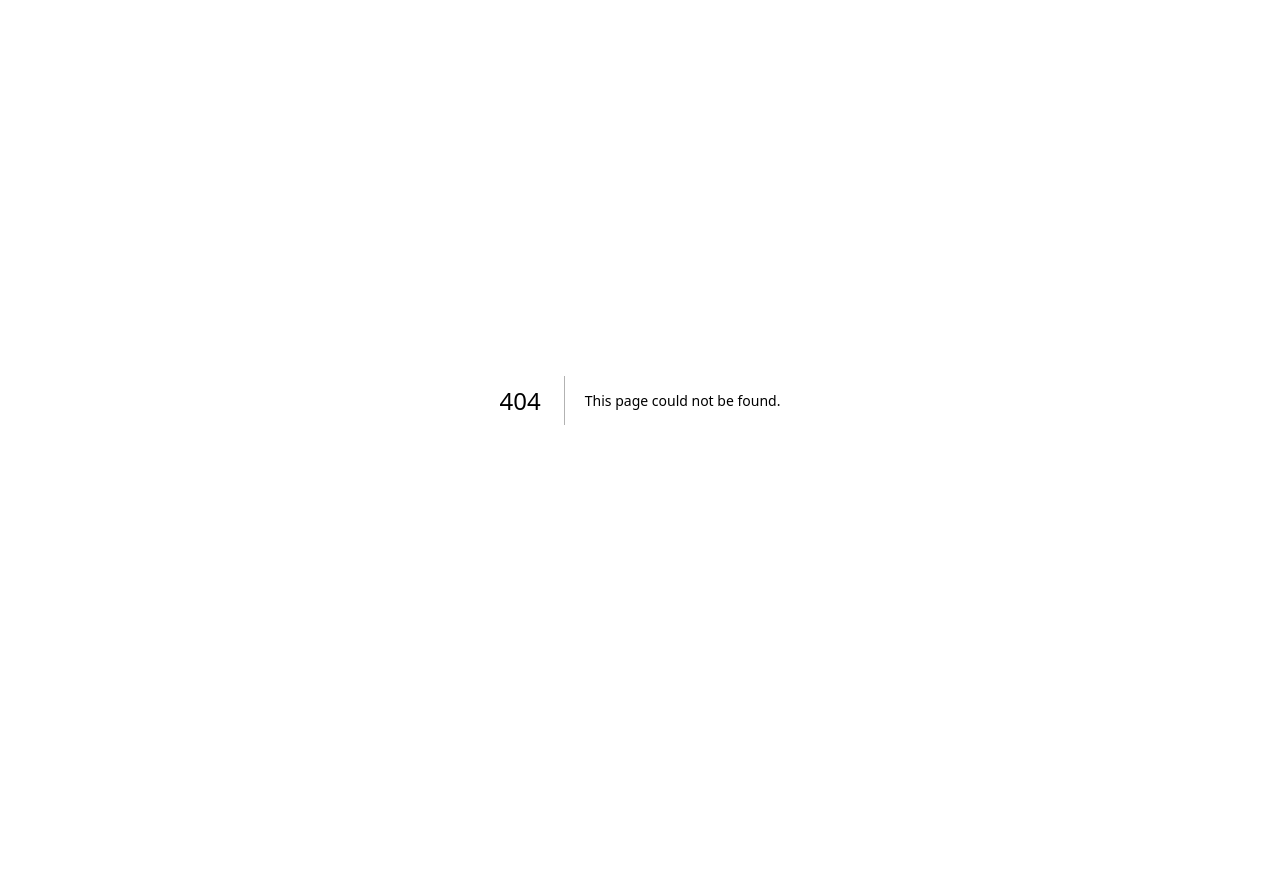
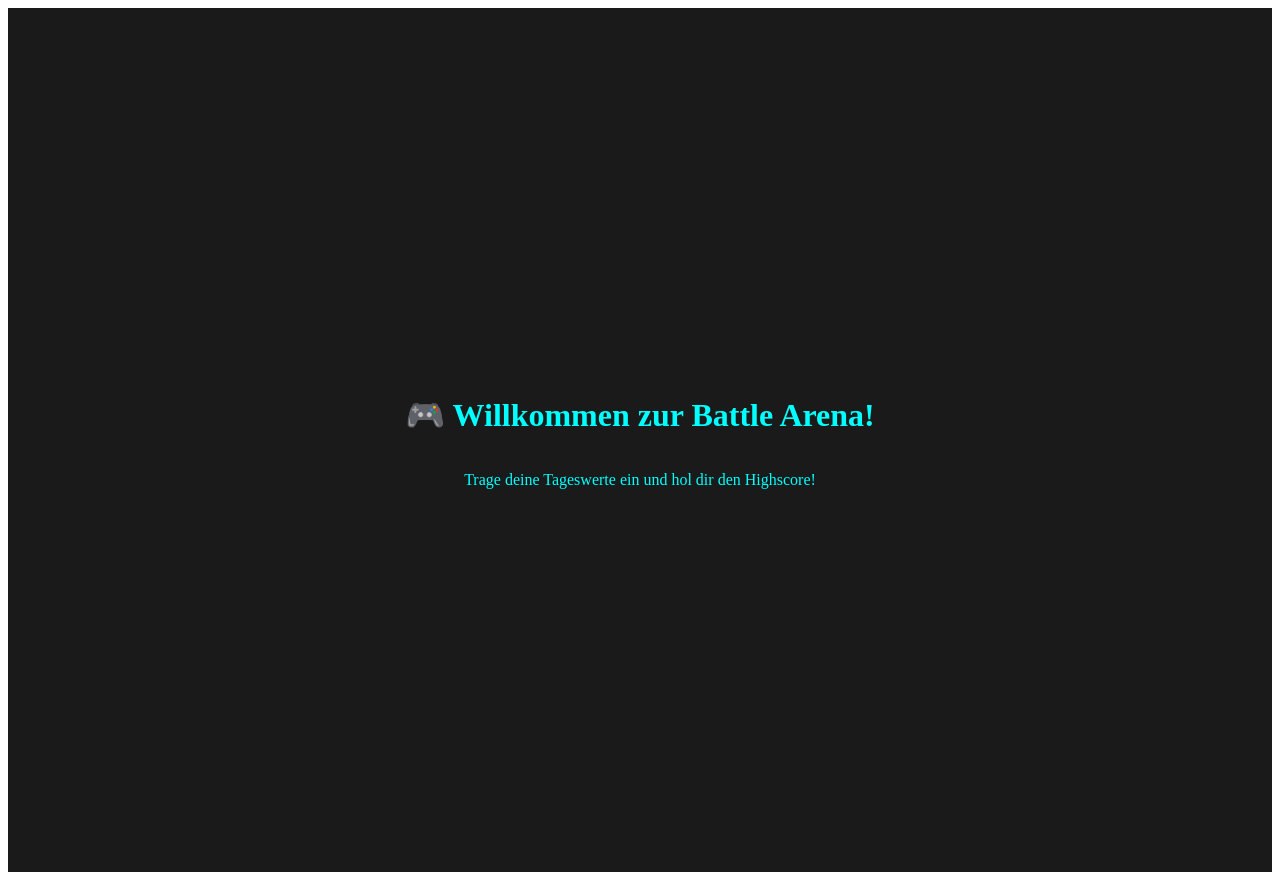
Before and after one commit to PrismaKiara/retro-call-battle, a Next.js app: page /battle in a window 1280 px wide. Before the commit this address had no page. Before the commit the page ends 800 px from the top, so only its background shows below. Built offline with nearby package versions, Linux system fonts and the light colour scheme.

Commit message:
Create battle.js

```diff
--- /dev/null
+++ b/pages/battle.js
@@ -0,0 +1,19 @@
+export default function Battle() {
+  return (
+    <div style={{
+      display: 'flex',
+      flexDirection: 'column',
+      alignItems: 'center',
+      justifyContent: 'center',
+      height: '100vh',
+      backgroundColor: '#1a1a1a',
+      color: '#00ffff',
+      fontFamily: 'Press Start 2P, monospace',
+      textAlign: 'center',
+      padding: '2rem'
+    }}>
+      <h1>🎮 Willkommen zur Battle Arena!</h1>
+      <p>Trage deine Tageswerte ein und hol dir den Highscore!</p>
+    </div>
+  );
+}
```
